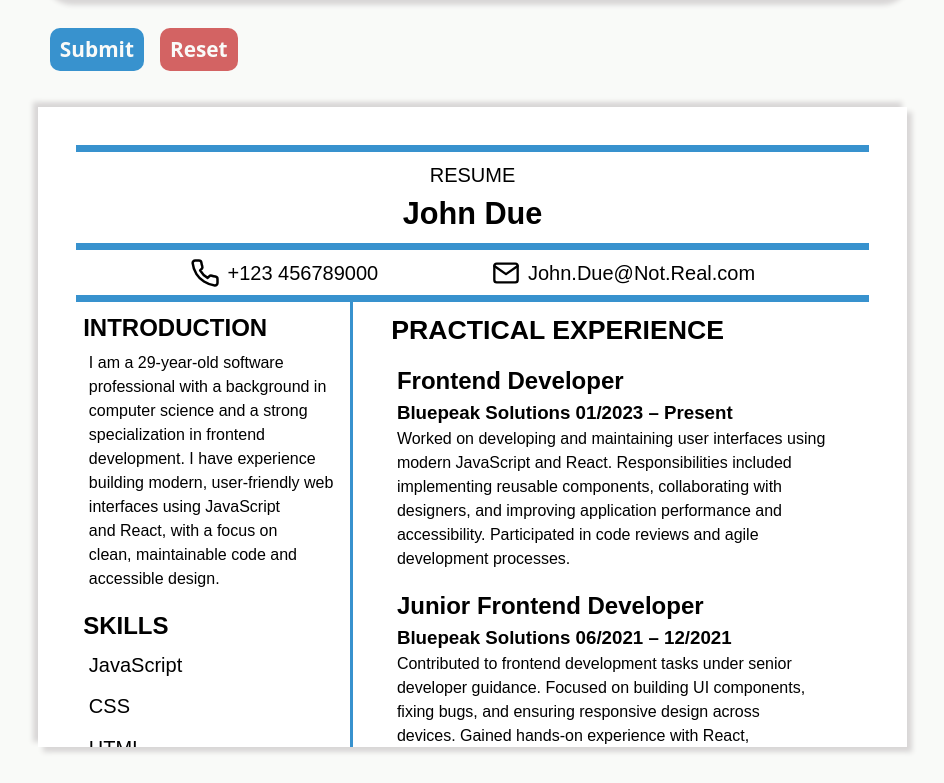
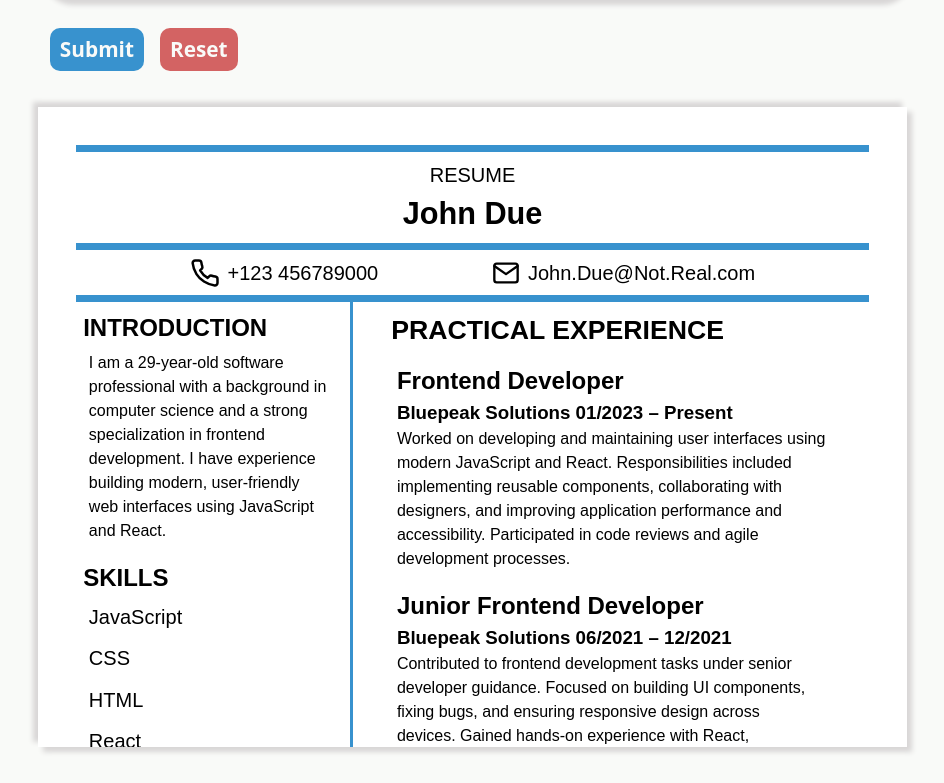
Before and after one commit to V1IRuZ/cv-application, a React (Vite) app: page / in a window 1280 px wide. Shown: the part 1303-2086 px from the top of the page, without its empty margins (160-1104 px from the left). Built offline with nearby package versions, Linux system fonts and the light colour scheme.

Commit message:
feat: add description property to skills and adjust default values
The texts in the default resume were adjusted so that everything fits neatly on one page when printed.

```diff
--- a/src/components/App.jsx
+++ b/src/components/App.jsx
@@ -21,7 +21,6 @@ function ResumeBuilder({
   custom,
   setCustom,
 }) {
-
   useEffect(() => {
     window.scrollTo(0, 0);
   }, []);
@@ -105,7 +104,7 @@ function App() {
     phone: "+123 456789000",
     email: "John.Due@Not.Real.com",
     introduction:
-      "I am a 29-year-old software professional with a background in computer science and a strong specialization in frontend development. I have experience building modern, user-friendly web interfaces using JavaScript and React, with a focus on clean, maintainable code and accessible design.",
+      "I am a 29-year-old software professional with a background in computer science and a strong specialization in frontend development. I have experience building modern, user-friendly web interfaces using JavaScript and React.",
   });
 
   const [educationData, setEducationData] = useState([
@@ -169,11 +168,30 @@ function App() {
   ]);
 
   const [mainSkills, setMainSkills] = useState([
-    { skill: "JavaScript", id: crypto.randomUUID() },
-    { skill: "CSS", id: crypto.randomUUID() },
-    { skill: "HTML", id: crypto.randomUUID() },
-    { skill: "React", id: crypto.randomUUID() },
-    { skill: "Git", id: crypto.randomUUID() },
+    {
+      skill: "JavaScript",
+      description:
+        "Experienced working with modern ES6+ features, state management, and browser APIs.",
+      id: crypto.randomUUID(),
+    },
+    {
+      skill: "CSS",
+      description:
+        "Skilled in building responsive and accessible layouts using modern CSS techniques such as Flexbox and Grid.",
+      id: crypto.randomUUID(),
+    },
+    {
+      skill: "HTML",
+      description:
+        "Strong understanding of semantic HTML and accessibility best practices.",
+      id: crypto.randomUUID(),
+    },
+    {
+      skill: "React",
+      description:
+        "Experienced in building component-based user interfaces with React using hooks and modern patterns.",
+      id: crypto.randomUUID(),
+    },
   ]);
 
   const [custom, setCustom] = useState({
```
